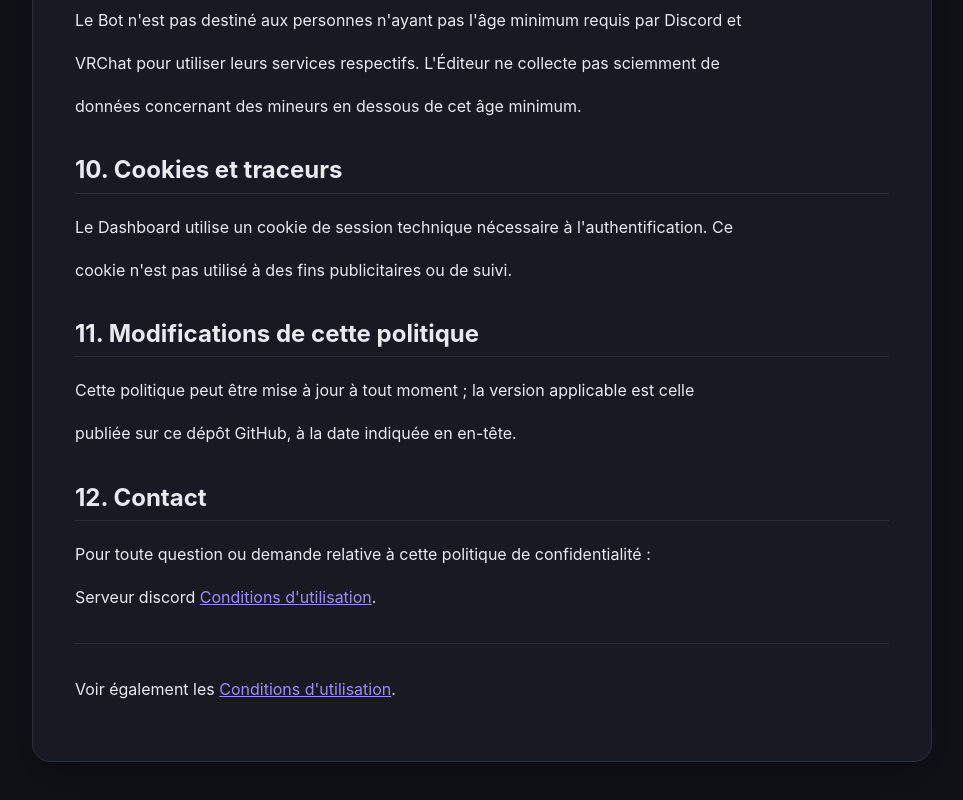
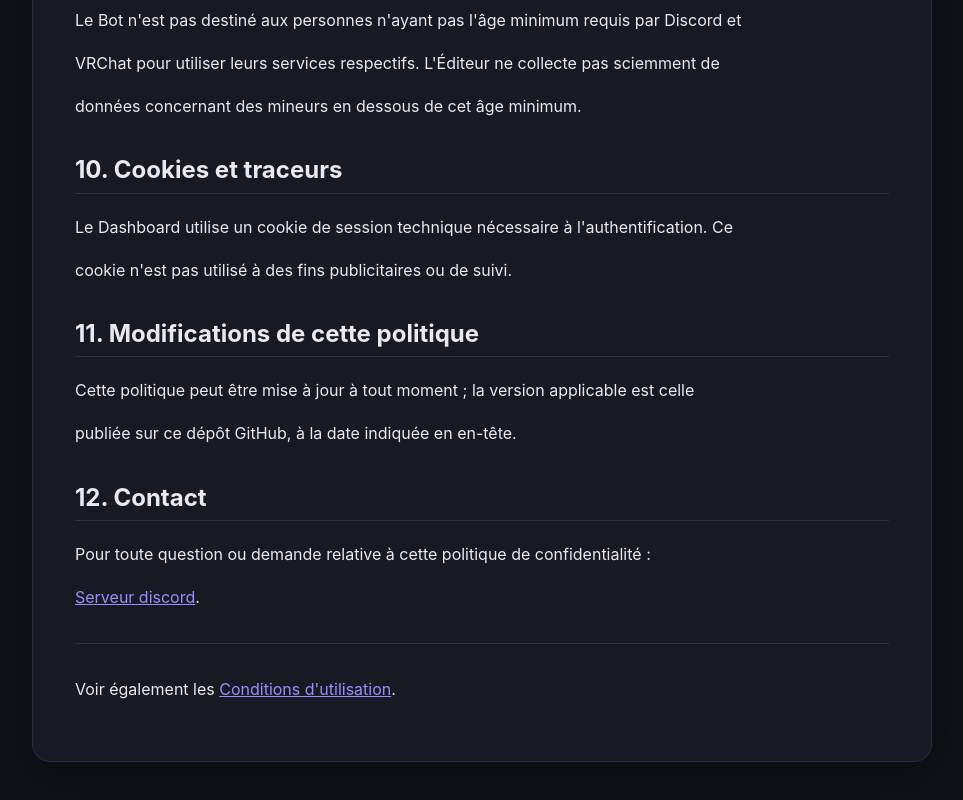
Before and after one commit to comete448/Politique-de-confidentialit-VVs-bot, a plain HTML site: page index.html in a window 1280 px wide. Shown: the part 5861-6661 px from the top of the page, without its empty margins (158-1121 px from the left). Drawn offline with Linux system fonts and the light colour scheme.

Commit message:
Update index.html

```diff
--- a/index.html
+++ b/index.html
@@ -308,7 +308,7 @@
         <p>publi&eacute;e sur ce d&eacute;p&ocirc;t GitHub, &agrave; la date indiqu&eacute;e en en-t&ecirc;te.</p>
         <h2>12. Contact</h2>
         <p>Pour toute question ou demande relative &agrave; cette politique de confidentialit&eacute; :</p>
-        <p>Serveur discord <a href="https://discord.gg/pPFE3XECK6">Conditions d&apos;utilisation</a>.</p>
+        <p> <a href="https://discord.gg/pPFE3XECK6">Serveur discord</a>.</p>
         <hr>
         <p>Voir &eacute;galement les <a href="https://faolan660.github.io/Conditions-d-Utilisation-VVs-bot/">Conditions d&apos;utilisation</a>.</p>
     </main>
```
